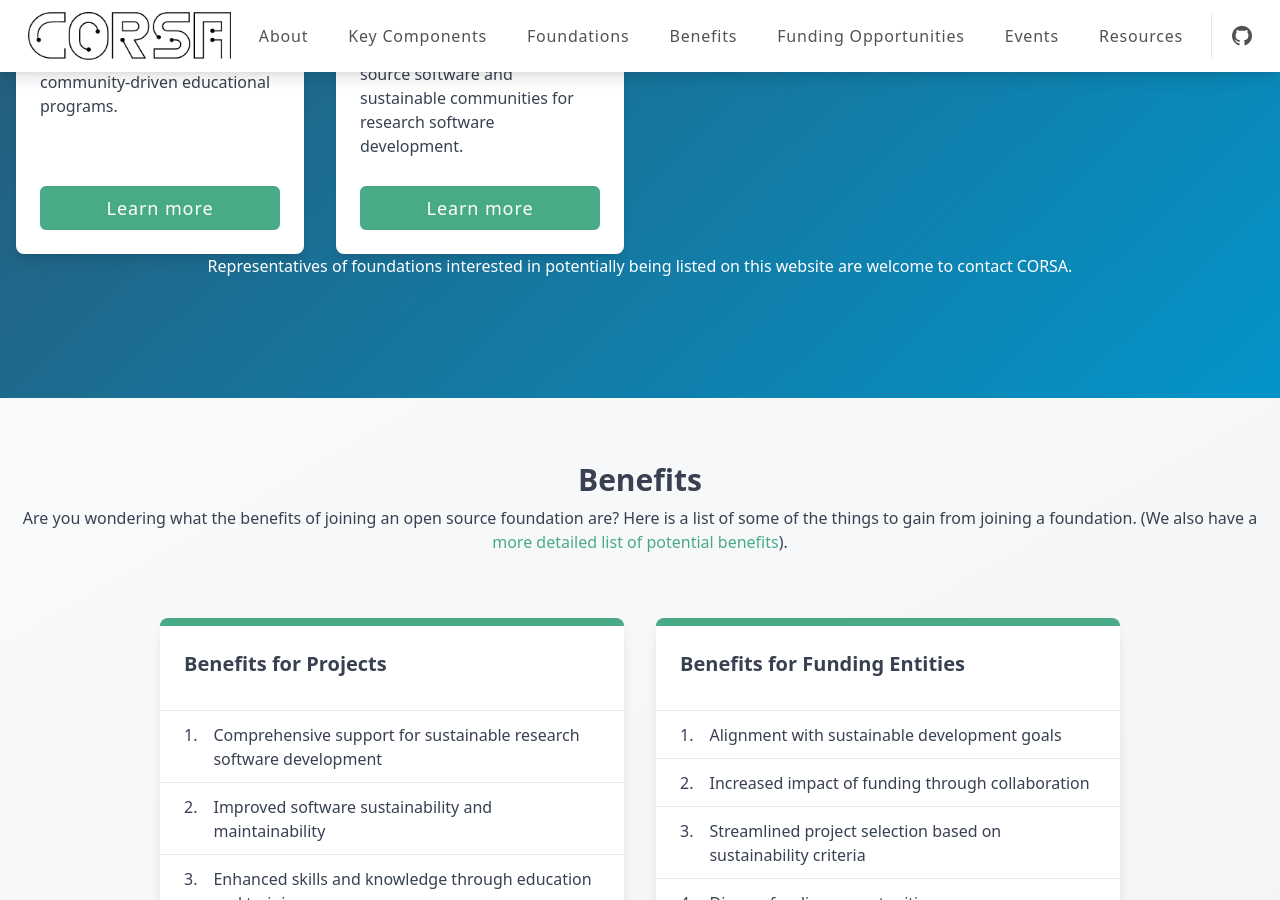
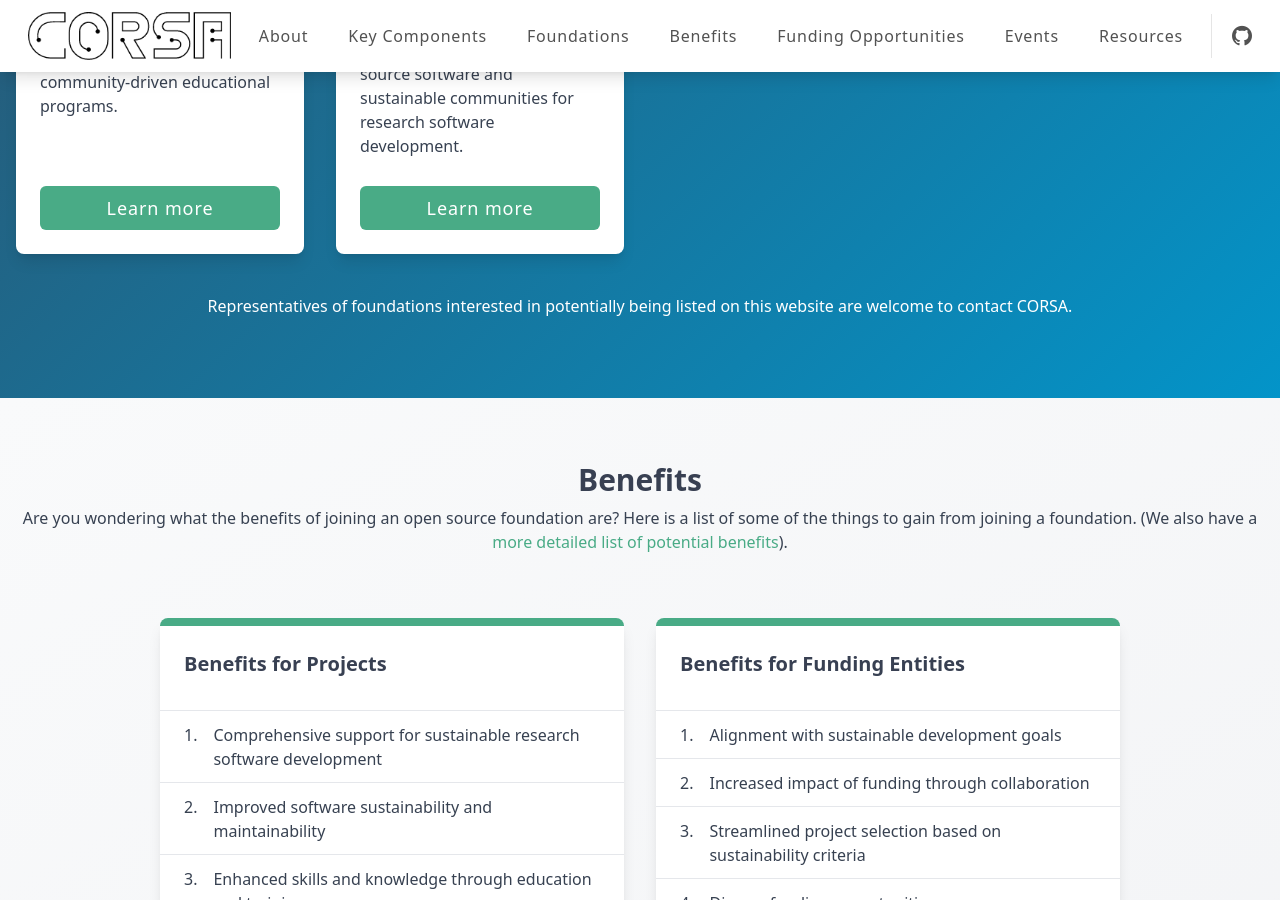
Before and after one commit to corsa-center/corsa-center.github.io, a Jekyll site: the page built from docs/index.html, in a window 1280 px wide and 900 px high, scrolled down 2424 px. Built offline with Jekyll 4.4.1, drawn with Linux system fonts in a browser that asks for light colours; nearby versions of some CDN libraries.

Commit message:
Fix padding

```diff
--- a/docs/_includes/home-sections/foundations.html
+++ b/docs/_includes/home-sections/foundations.html
@@ -23,8 +23,8 @@
         {% endfor %}
 
       </div>
-      <div class="max-w-720 mx-auto text-center pb-10 text-white">
-        <p>{{ page.foundations_footer }}</p>
+      <div class="max-w-720 mx-auto text-center pt-10 text-white">
+        <p><i></i>{{ page.foundations_footer }}</i></p>
       </div>
     </div>
   </section>
```
